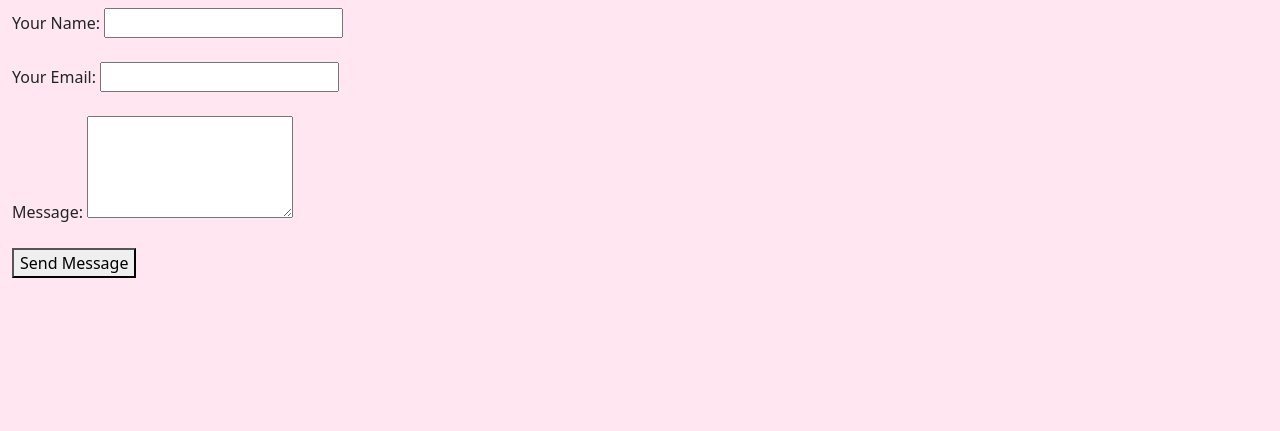
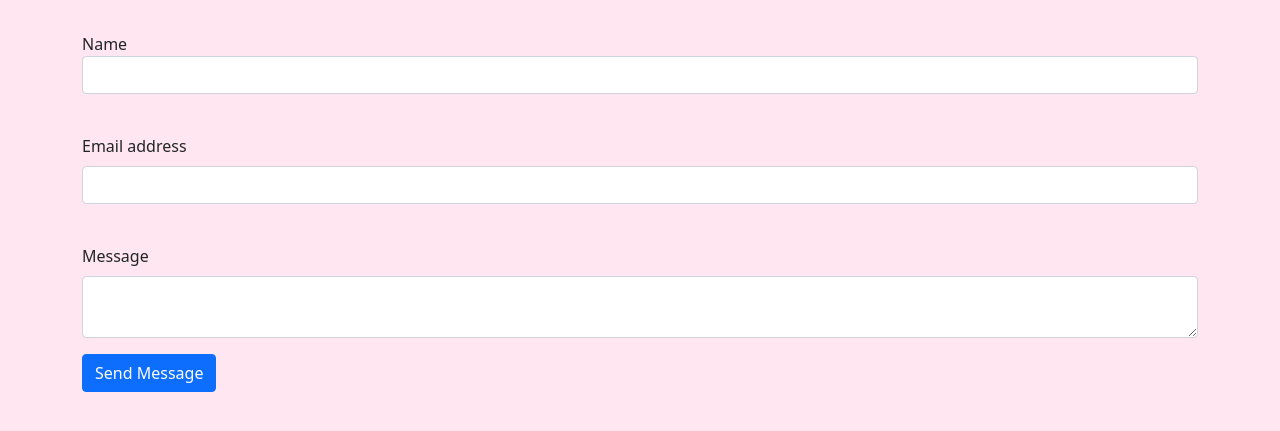
Before and after one commit to SummitKC/406ProjItt2, a Flask app: page /contact in a window 1280 px wide. Shown: the part 119-550 px from the top of the page. Run offline with Flask 3, Linux system fonts and the light colour scheme; some libraries are stand-ins or nearby versions.

Commit message:
Add files via upload

```diff
--- a/templates/contact.html
+++ b/templates/contact.html
@@ -2,19 +2,27 @@
 {% block title %} The Improv Spot {% endblock %}
 
 {% block main %}
+    <div class="container">
+        <form method="post">
+            <br>
+            <div class="mb-3">
+                <label for="name">Name</label>
+                <input type="text" class="form-control" id="name" required></input>
+            </div>
+            <br>
+            <div class="mb-3">
+                <label for="email" class="form-label">Email address</label>
+                <input type="email" class="form-control" id="email" required></input>
+              </div>
+            <br>
+            <div class="mb-3">
+                <label for="message" class="form-label">Message</label>
+                <textarea class="form-control" id="message" rows="0"></textarea>
+            </div>
 
-    <form method="post">
-        <label for="name">Your Name:</label>
-        <input type="text" id="name" name="name" required><br><br>
-
-        <label for="email">Your Email:</label>
-        <input type="email" id="email" name="email" required><br><br>
-
-        <label for="message">Message:</label>
-        <textarea id="message" name="message" rows="4" required></textarea><br><br>
-
-        <button type="submit">Send Message</button>
-    </form>
+            <button type="submit" class="btn btn-primary">Send Message</button>
+        </form>
+    </div>
 </body>
 </html>
 
```
